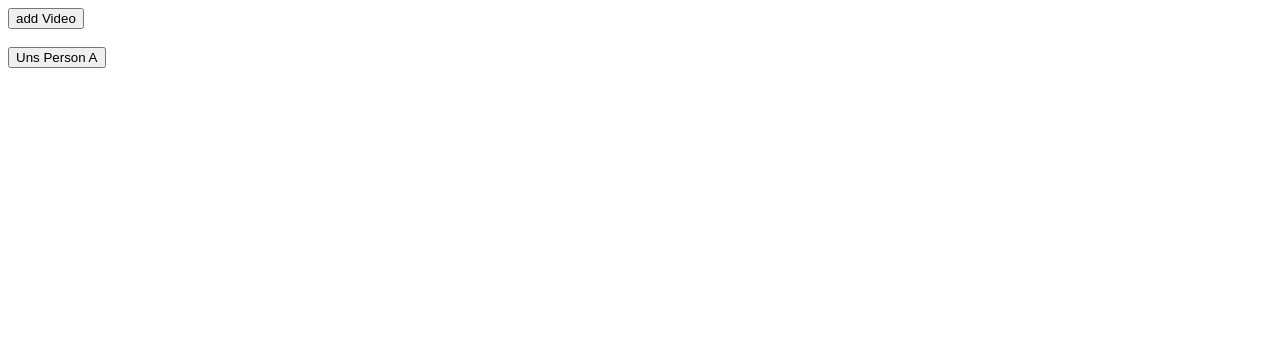
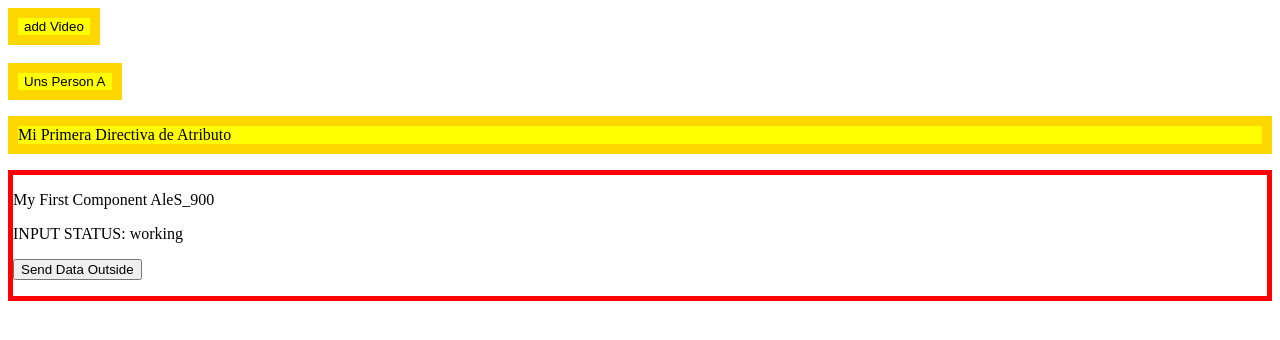
Before and after one commit to AleS900/angular-course-2021, an Angular app: page / in a window 1280 px wide. Shown: the top 340 px of the page. Built offline with nearby package versions, Linux system fonts and the light colour scheme.

Commit message:
08/16/2021 Create first Attribute Directive

```diff
--- a/src/app/app.component.html
+++ b/src/app/app.component.html
@@ -1,2 +1,10 @@
-<button (click)="onAddVideo()">add Video</button><br><br>
-<button (click)="person1Unsubscribe()">Uns Person A</button>
+<button directive1Test (click)="onAddVideo()">add Video</button><br><br>
+<button directive1Test (click)="person1Unsubscribe()">Uns Person A</button>
+
+
+<p [directive1Test]="'red'"
+   (outputTest)="test($event)"
+  >Mi Primera Directiva de Atributo </p>
+
+
+<savc-comp></savc-comp>
--- a/src/app/app.component.ts
+++ b/src/app/app.component.ts
@@ -328,7 +328,7 @@ export class AppComponent {
 
       // PERSON B
       this.tictock2.pipe(
-        delay(4000)
+        //delay(4000)
       ).subscribe(v => {
         console.log('PERSON B VIDEO v2: ', v);
       });
@@ -366,4 +366,9 @@ export class AppComponent {
   printDataExercise5Corrected(event:any) {
     console.log('CHILD COMP SEND DATA: ', event);
   }
+
+  test(event:any){
+    console.log('CCCCCCCCCCCCCCCCCCC', event);
+  }
+
 }
--- a/src/app/app.module.ts
+++ b/src/app/app.module.ts
@@ -3,6 +3,7 @@ import { FormsModule } from '@angular/forms';
 import { BrowserModule } from '@angular/platform-browser';
 
 import { AppComponent } from './app.component';
+import { Directive1Directive } from './directive1.directive';
 import { Test1Component } from './test1/test1.component';
 import { Test2Component } from './test2/test2.component';
 import { Test3Component } from './test3/test3.component';
@@ -12,7 +13,8 @@ import { Test3Component } from './test3/test3.component';
     AppComponent,
     Test1Component,
     Test2Component,
-    Test3Component
+    Test3Component,
+    Directive1Directive
   ],
   imports: [                 // Aquí van los módulos
     BrowserModule,
--- /dev/null
+++ b/src/app/directive1.directive.ts
@@ -0,0 +1,53 @@
+import { Directive, ElementRef, EventEmitter, HostListener, Input, Output } from '@angular/core';
+
+@Directive({
+  selector: '[directive1Test]'
+})
+export class Directive1Directive {
+
+  @Input() directive1Test: string = 'yellow';
+  @Output() outputTest = new EventEmitter<any>(null);
+
+  /*
+      HOSTLISTENER:
+      Se encarga de escuchar culquieR cambio a nivel de DOM
+      -- click, al hacer click en el componente
+      -- window, al hacer click en cualquier lado de la
+         aplicacion
+      -- mouseleave, cuando el puntero deja el componente
+      -- mouseenter, cuando el puntero entra al componente
+
+      NOTA: Las directivas no pueden usarse en component pero si
+            en cualquier otro elemento HTML, al no tener nativeElement
+            como por ejemplo los parrafos.
+
+            De poder se puede pero usualmente se hace en
+            elementos HTML.
+  */
+  @HostListener('click') onClick() {
+    console.log('BBBBBBBBBBBBBBBBBB',this.directive1Test);
+    this.setBackgroundColor(this.directive1Test);
+  }
+
+  @HostListener('mouseleave') onMouseleave() {
+    this.setBackgroundColor('cyan');
+    this.outputTest.emit('Test MY Output');
+  }
+
+  @HostListener('mouseenter') onMouseenter() {
+    this.setBackgroundColor('orange');
+    this.element.nativeElement.style.backgroundColor = 'orange';
+  }
+
+  // Tenemos que poner private o public
+  constructor(private element: ElementRef) {
+    console.log('AAAAAAAAAAAAAAAAAAA', this.element)
+    this.setBackgroundColor(this.directive1Test);
+    this.element.nativeElement.style.border = '10px gold solid';
+  }
+
+  // Esta función es para factorizar codigo
+  setBackgroundColor(color: string) {
+    this.element.nativeElement.style.backgroundColor = color;
+  }
+}
```
